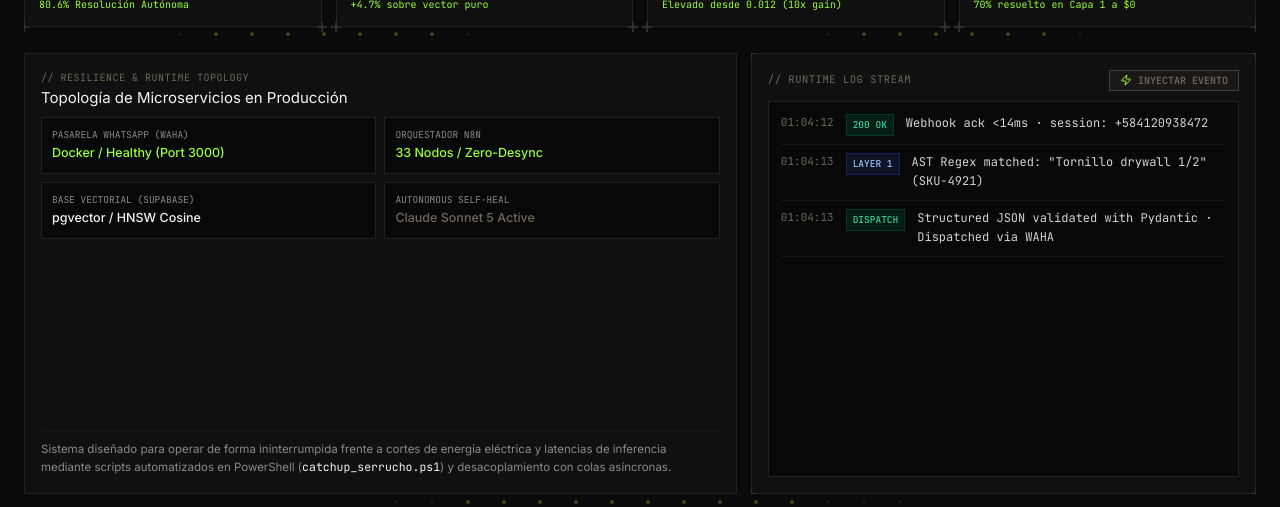
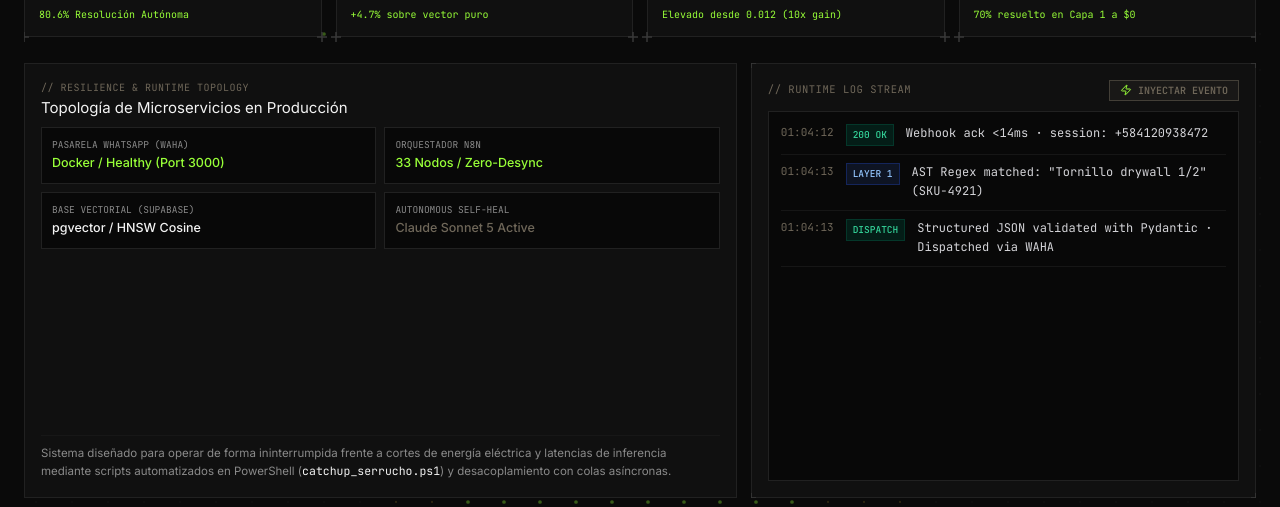
Before and after one commit to Gus2708/whatsapp-agent, a Next.js app in the folder dashboard/: page / in a window 1280 px wide. Shown: the part 290-797 px from the top of the page. Built offline with nearby package versions, Linux system fonts and the light colour scheme; no server answers; the database is empty.

Commit message:
fix(layout): use dynamic flex-1 viewport budgeting to eliminate top clipping

```diff
--- a/dashboard/app/page.tsx
+++ b/dashboard/app/page.tsx
@@ -55,8 +55,8 @@ export default function FlightDeckDashboard() {
     if (viewContainerRef.current) {
       gsap.fromTo(
         viewContainerRef.current,
-        { opacity: 0, y: 10 },
-        { opacity: 1, y: 0, duration: 0.3, ease: 'power2.out' }
+        { opacity: 0, y: 8 },
+        { opacity: 1, y: 0, duration: 0.25, ease: 'power2.out' }
       );
     }
   }, [activeTab]);
@@ -98,7 +98,6 @@ export default function FlightDeckDashboard() {
       )
     );
 
-    // Sincronizar con Supabase chat_sessions
     try {
       await fetch('/api/conversations', {
         method: 'POST',
@@ -109,9 +108,7 @@ export default function FlightDeckDashboard() {
           silentMode: newSilentState,
         }),
       });
-    } catch {
-      // Ignorar error de sincronización
-    }
+    } catch {}
   };
 
   const handleSendMessage = async (convId: string, text: string) => {
@@ -139,7 +136,6 @@ export default function FlightDeckDashboard() {
 
     playPacket();
 
-    // Despachar a WhatsApp vía WAHA a través del túnel dinámico
     try {
       const res = await fetch('/api/conversations', {
         method: 'POST',
@@ -154,19 +150,17 @@ export default function FlightDeckDashboard() {
       if (res.ok) {
         playSuccess();
       }
-    } catch {
-      // Mensaje local reflejado en interfaz
-    }
+    } catch {}
   };
 
   return (
-    <div className="flex flex-col h-full min-h-0 w-full max-w-full overflow-x-hidden">
+    <div className="flex flex-col h-full min-h-0 w-full max-w-full overflow-hidden">
       <HeaderNav activeTab={activeTab} onSelectTab={setActiveTab} />
 
-      <div ref={viewContainerRef} className="flex-1 min-h-0 flex flex-col w-full max-w-full overflow-x-hidden">
+      <div ref={viewContainerRef} className="flex-1 min-h-0 flex flex-col w-full max-w-full overflow-hidden mt-2.5">
         {/* VIEW 1: FLIGHT DECK */}
         {activeTab === 'flight' && (
-          <div className="flex flex-col h-[calc(100vh-85px)] max-h-[calc(100vh-85px)] justify-between overflow-hidden gap-3 min-h-0 pb-1">
+          <div className="flex flex-col flex-1 min-h-0 justify-between overflow-hidden gap-3">
             <div className="flex-shrink-0">
               <span className="font-mono text-[10px] text-compass-gold uppercase tracking-wider block mb-0.5">
                 // GLOBAL TELEMETRY & FLIGHT RADAR
@@ -181,7 +175,7 @@ export default function FlightDeckDashboard() {
             <div className="grid grid-cols-1 lg:grid-cols-12 gap-3.5 flex-1 min-h-0 overflow-hidden">
               {/* Architecture & Topology Card */}
               <CrosshairCard className="lg:col-span-7 p-4 bg-[#0c0c0c] flex flex-col justify-between h-full max-h-full min-h-0 overflow-hidden">
-                <div className="flex flex-col justify-between h-full">
+                <div className="flex flex-col justify-between h-full min-h-0">
                   <div>
                     <span className="font-mono text-[10px] uppercase tracking-wider text-compass-gold block mb-0.5">
                       // RESILIENCE & RUNTIME TOPOLOGY
@@ -245,7 +239,7 @@ export default function FlightDeckDashboard() {
 
         {/* VIEW 2: WHATSAPP CRM */}
         {activeTab === 'crm' && (
-          <div className="grid grid-cols-1 md:grid-cols-12 gap-4 h-[calc(100vh-85px)] max-h-[calc(100vh-85px)] min-h-0 overflow-hidden">
+          <div className="grid grid-cols-1 md:grid-cols-12 gap-4 flex-1 min-h-0 overflow-hidden">
             <div className="md:col-span-4 lg:col-span-3 h-full max-h-full min-h-0 overflow-hidden flex flex-col">
               <ConversationList
                 conversations={conversations}
@@ -271,13 +265,25 @@ export default function FlightDeckDashboard() {
         )}
 
         {/* VIEW 3: RAG STUDIO */}
-        {activeTab === 'rag' && <RagStudio />}
+        {activeTab === 'rag' && (
+          <div className="flex-1 min-h-0 overflow-y-auto">
+            <RagStudio />
+          </div>
+        )}
 
         {/* VIEW 4: 33-NODE N8N */}
-        {activeTab === 'n8n' && <N8nVisualizer />}
+        {activeTab === 'n8n' && (
+          <div className="flex-1 min-h-0 overflow-y-auto">
+            <N8nVisualizer />
+          </div>
+        )}
 
         {/* VIEW 5: COMMAND CENTER */}
-        {activeTab === 'devops' && <DevOpsConsole />}
+        {activeTab === 'devops' && (
+          <div className="flex-1 min-h-0 overflow-y-auto">
+            <DevOpsConsole />
+          </div>
+        )}
       </div>
     </div>
   );
```
